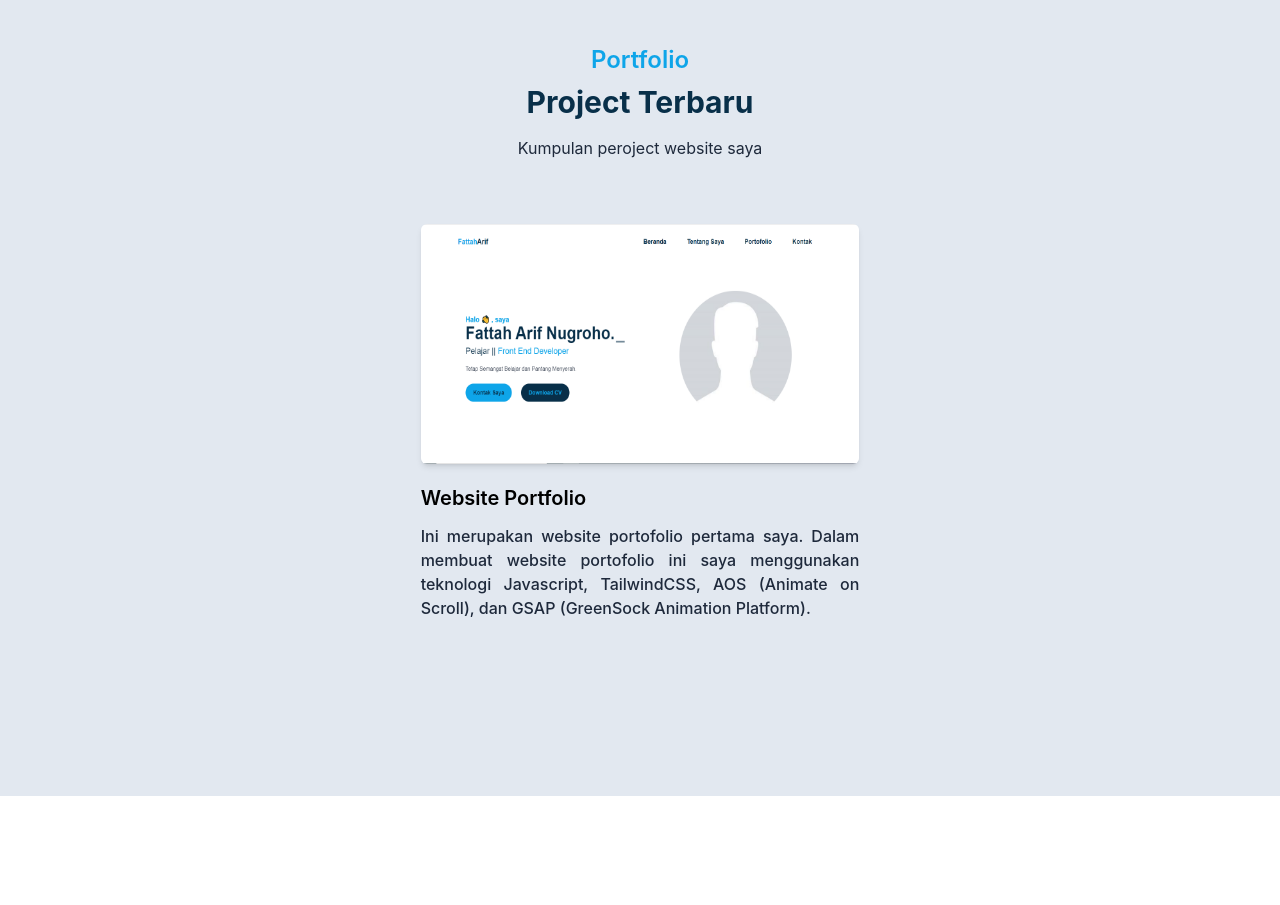
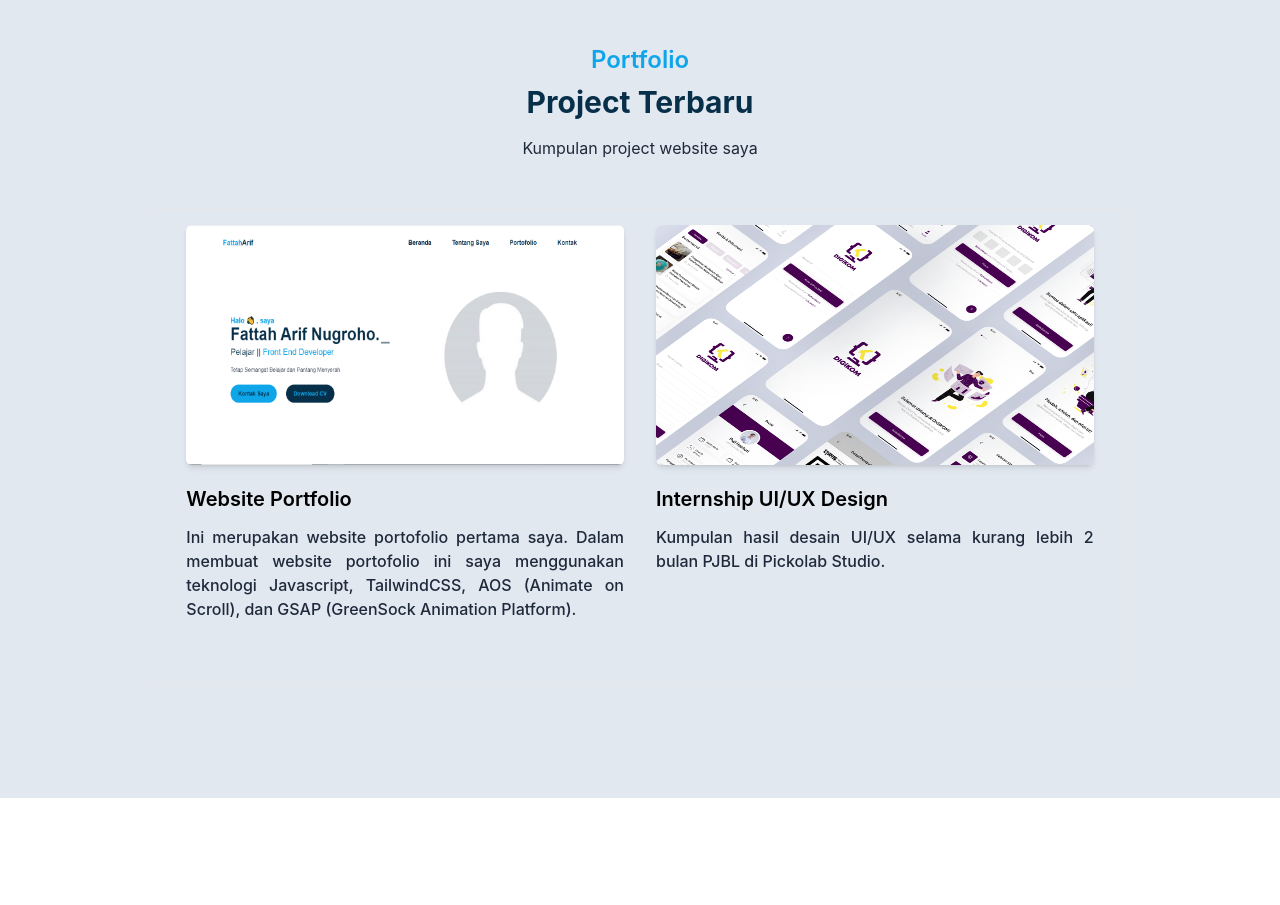
Before and after one commit to fattah26/fattah26.github.io, a website: page index.html in a window 1280 px wide. Shown: the part 1740-2645 px from the top of the page. Drawn offline with nearby package versions, Linux system fonts and the light colour scheme; some packages are replaced by stand-ins of ours; a script that the page names is missing.

Commit message:
Pembaruan portfolio

```diff
--- a/index.html
+++ b/index.html
@@ -71,7 +71,7 @@
                        <a href="#" class="text-base font-semibold text-dark bg-primary px-4 py-4 lg:px-6 rounded-full
                        hover:shadow-lg hover:opacity-80 transition duration-300 ease-in-out">Kontak Saya</a>
 
-                       <a href="https://drive.google.com/file/d/1GcKkjd2K_x-WWF7jFeFOuEeRkkDA1Ch7/view?usp=sharing" target="_blank" class="text-base font-semibold text-primary bg-dark ml-5 px-4 py-4 lg:px-6 rounded-full
+                       <a href="https://drive.google.com/file/d/1A18W107k21oLr5HT0q-hBg8dVa97i0TL/view?usp=sharing" target="_blank" class="text-base font-semibold text-primary bg-dark ml-5 px-4 py-4 lg:px-6 rounded-full
                        hover:shadow-lg hover:opacity-80 transition duration-300 ease-in-out">Download CV</a>
                 </div>
 
@@ -164,18 +164,30 @@
             <div class="max-w-xl mx-auto text-center mb-12">
                 <h4 class="text-lg text-primary font-semibold mb-2 lg:text-2xl">Portfolio</h4>
                 <h2 class="font-bold text-3xl mb-4 text-dark">Project Terbaru</h2>
-                    <p class="text-medium text-md text-secondary">Kumpulan peroject website saya</p>
+                <p class="text-medium text-md text-secondary">Kumpulan project website saya</p>
             </div>
         </div>
 
-            <div class="w-full px-4 flex flex-wrap justify-center xl:w-10/12 xl:mx-auto">
-                <div class="mb-12 p-4 md:w-1/2">
+        <div class="w-full px-4 flex flex-wrap justify-center xl:w-10/12 xl:mx-auto border">
+            <div class="mb-12 p-4 md:w-1/2 xl:flex-row">
                 <a href="https://fattah26.github.io/" target="_blank">
                     <div class="rounded-md shadow-md overflow-hidden ">
                         <img src="dist/img/WebPortofolio.PNG" alt="" class="w-full h-48 lg:h-60">
                     </div>
                     <h3 class="font-semibold text-xl mt-5 mb-3">Website Portfolio</h3>
                     <p class="font-medium text-base text-secondary text-justify">Ini merupakan website portofolio pertama saya. Dalam membuat website portofolio ini saya menggunakan teknologi Javascript, TailwindCSS, AOS (Animate on Scroll), dan GSAP (GreenSock Animation Platform).</p>
+                </a>
+            </div>
+
+            <!-- ----------------- -->
+
+            <div class="mb-12 p-4 md:w-1/2 xl:w-1/2 xl:flex-row">
+                <a href="https://www.figma.com/file/8Oc9SNBBjpMkIg5EP1FSd0/Fattah?type=design&node-id=0%3A1&mode=design&t=Qw12mx5YKGq3SDqx-1" target="_blank">
+                    <div class="rounded-md shadow-md overflow-hidden ">
+                        <img src="dist/img/Screen 2.png" alt="" class="w-full h-48 lg:h-60">
+                    </div>
+                    <h3 class="font-semibold text-xl mt-5 mb-3">Internship UI/UX Design</h3>
+                    <p class="font-medium text-base text-secondary text-justify">Kumpulan hasil desain UI/UX selama kurang lebih 2 bulan PJBL di Pickolab Studio. </p>
                 </a>
             </div>
         </div>
@@ -185,6 +197,7 @@
 
 </section>
 <!-- Portfolio Section -->
+
 
     <!-- Contact Section -->
     <section id="contact" class="pb-28 pt-28">
--- a/script.js
+++ b/script.js
@@ -73,7 +73,7 @@ hamburger.addEventListener('click', function () {
 
 
 // Name
-const words = ["Fattah Arif Nugroho", "Pelajar", "Front End Dev"];
+const words = ["Fattah Arif Nugroho", "Pelajar", "Front End Dev","UI/UX Design"];
 
 gsap.to('.cursor', {
     opacity: 0,
```
Also changed, not shown: dist/img/Screen 2.png (added), 1 other file. Lines whose indentation alone changed are shown as unchanged.
